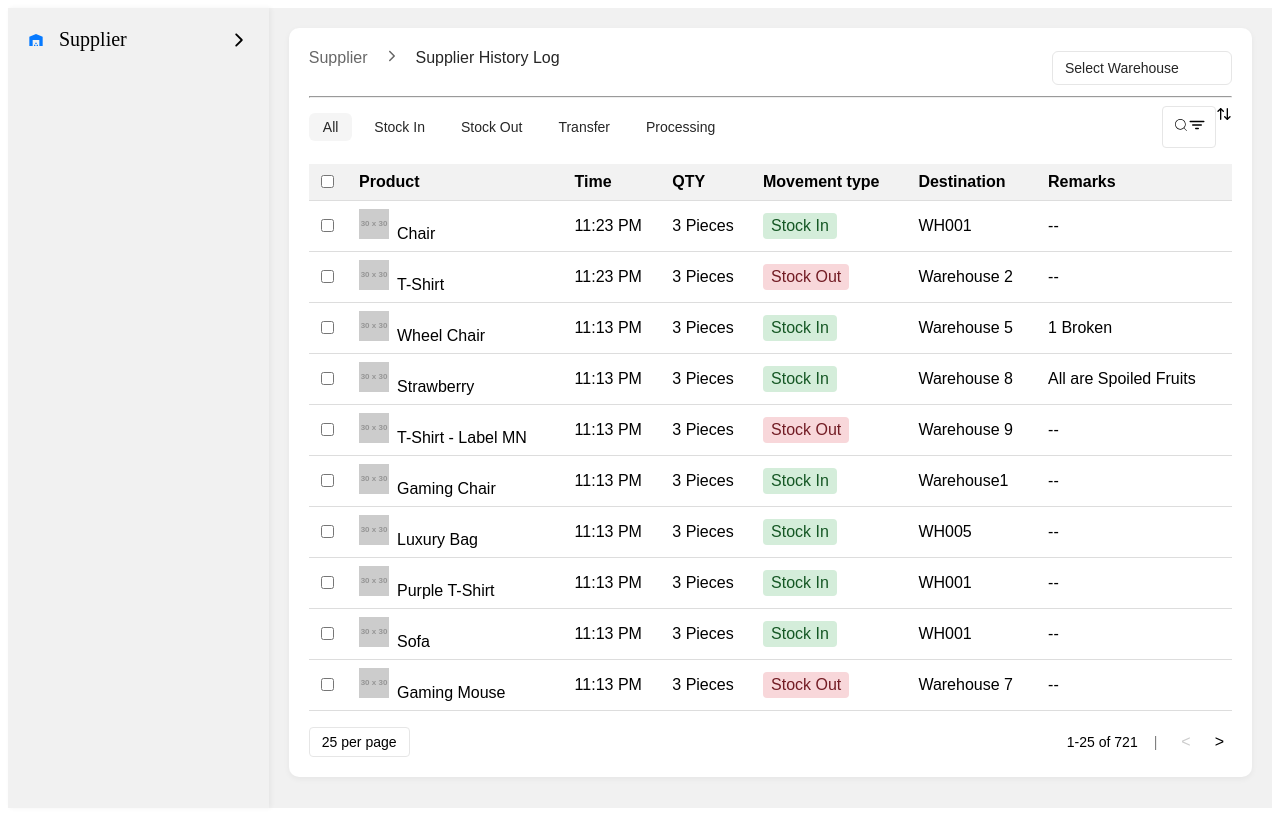
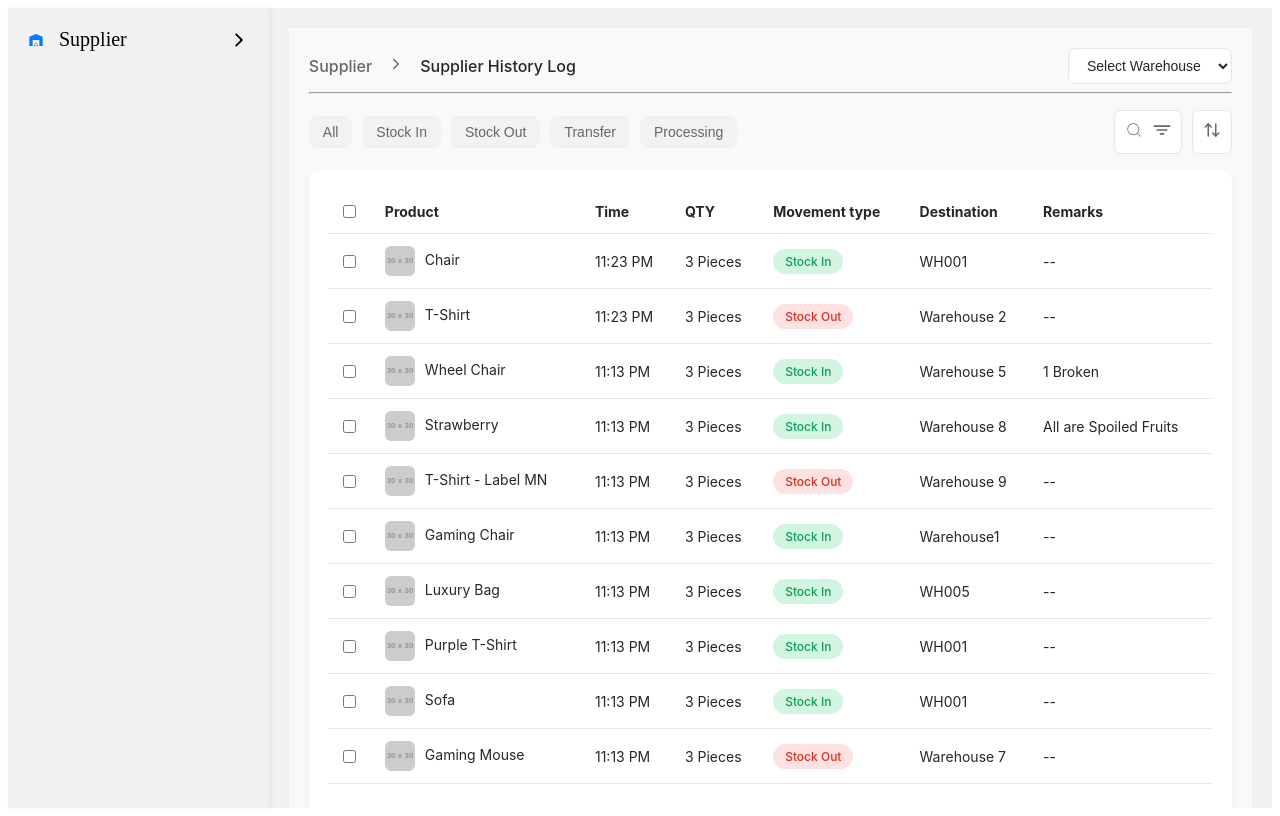
Before and after one commit to itsJitu/Supplier-Customer, a React (Vite) app in the folder Frontend/: page /SupplierHistory in a window 1280 px wide. Built offline with nearby package versions, Linux system fonts and the light colour scheme.

Commit message:
completed the popUp code

```diff
--- /dev/null
+++ b/Frontend/src/SupplierComponent/PopUp.css
@@ -0,0 +1,115 @@
+.popup-overlay {
+  position: fixed;
+  top: 0;
+  left: 0;
+  right: 0;
+  bottom: 0;
+  background-color: rgba(0, 0, 0, 0.4);
+  display: flex;
+  justify-content: center;
+  align-items: center;
+  z-index: 1000;
+}
+
+.popup-content {
+  background: #fff;
+  padding: 20px;
+  border-radius: 12px;
+  width: 95%;
+  max-width: 800px;
+  box-shadow: 0 2px 12px rgba(0, 0, 0, 0.15);
+  font-family: "Inter", sans-serif;
+  color: #262626;
+}
+
+.popup-top-bar {
+  display: flex;
+  gap: 10px;
+  align-items: center;
+  margin-bottom: 15px;
+}
+
+.status-btn.stock-in {
+  background-color: #28c76f;
+  color: white;
+  border: none;
+  padding: 6px 12px;
+  border-radius: 6px;
+  font-size: 14px;
+}
+
+.status-select {
+  padding: 6px 10px;
+  border: 1px solid #ccc;
+  border-radius: 6px;
+}
+
+.popup-header {
+  display: flex;
+  justify-content: space-between;
+  font-size: 14px;
+  margin-bottom: 10px;
+}
+
+.popup-section {
+  display: flex;
+  justify-content: space-between;
+  margin-bottom: 15px;
+  font-size: 14px;
+}
+
+.popup-table-container {
+  overflow-x: auto;
+  margin-bottom: 20px;
+}
+
+.popup-table {
+  width: 100%;
+  border-collapse: collapse;
+}
+
+.popup-table th,
+.popup-table td {
+  padding: 10px;
+  text-align: left;
+  border-bottom: 1px solid #e6e6e6;
+  font-size: 14px;
+}
+
+.popup-summary {
+  font-size: 14px;
+  margin-bottom: 20px;
+  border-top: 1px solid #e6e6e6;
+  padding-top: 10px;
+}
+
+.summary-line {
+  display: flex;
+  justify-content: space-between;
+  margin-bottom: 5px;
+}
+
+.summary-line.total {
+  font-weight: bold;
+}
+
+.popup-other-info {
+  display: flex;
+  justify-content: space-between;
+  background: #f9f9f9;
+  padding: 12px;
+  border-radius: 8px;
+  font-size: 14px;
+  margin-bottom: 20px;
+}
+
+.popup-close-btn {
+  background-color: #f2f2f2;
+  border: none;
+  padding: 8px 16px;
+  border-radius: 6px;
+  cursor: pointer;
+  font-size: 14px;
+  color: #676767;
+  float: right;
+}
--- /dev/null
+++ b/Frontend/src/SupplierComponent/PopUp.jsx
@@ -0,0 +1,82 @@
+import React from "react";
+import "./PopUp.css";
+
+const PopUp = ({ data, onClose }) => {
+  if (!data) return null;
+
+  return (
+    <div className="popup-overlay">
+      <div className="popup-content">
+        {/* Header Buttons */}
+        <div className="popup-top-bar">
+          <button className="status-btn stock-in">Stock In</button>
+          <select className="status-select">
+            <option>Reached</option>
+            <option>In Transit</option>
+          </select>
+        </div>
+
+        {/* Reference and Date */}
+        <div className="popup-header">
+          <span>Reference No. :- <strong>{data.referenceNo}</strong></span>
+          <span>Date :- {data.date}</span>
+        </div>
+
+        {/* Supplier and Destination */}
+        <div className="popup-section">
+          <div><strong>Supplier</strong><br />{data.supplier}</div>
+          <div><strong>Destination</strong><br />{data.destination}</div>
+        </div>
+
+        {/* Product Table */}
+        <div className="popup-table-container">
+          <table className="popup-table">
+            <thead>
+              <tr>
+                <th></th>
+                <th>Products</th>
+                <th>SKU</th>
+                <th>Quantity</th>
+                <th>Unit Price</th>
+                <th>Total Price</th>
+              </tr>
+            </thead>
+            <tbody>
+              {data.products.map((product, index) => (
+                <tr key={index}>
+                  <td><input type="checkbox" /></td>
+                  <td>{product.name}</td>
+                  <td>{product.sku}</td>
+                  <td>{product.quantity}</td>
+                  <td>₹ {product.unitPrice.toLocaleString()}</td>
+                  <td>₹ {product.totalPrice.toLocaleString()}</td>
+                </tr>
+              ))}
+            </tbody>
+          </table>
+        </div>
+
+        {/* Summary */}
+        <div className="popup-summary">
+          <div className="summary-line">Subtotal <span>₹ {data.subtotal.toLocaleString()}</span></div>
+          <div className="summary-line">CGST <span>{data.cgst}%</span></div>
+          <div className="summary-line">SGST <span>{data.sgst}%</span></div>
+          <div className="summary-line">Shipping Charges <span>₹ {data.shippingCharges.toLocaleString()}</span></div>
+          <div className="summary-line total">Total Price <span>₹ {data.totalPrice.toLocaleString()}</span></div>
+        </div>
+
+        {/* Other Info */}
+        <div className="popup-other-info">
+          <div><strong>Payments Method</strong><br />{data.paymentMethod}</div>
+          <div><strong>Courier Partner</strong><br />{data.courierPartner}</div>
+          <div><strong>Arrival Time</strong><br />{data.arrivalTime}</div>
+        </div>
+
+        {/* Close Button */}
+        <button className="popup-close-btn" onClick={onClose}>Close</button>
+      </div>
+    </div>
+  );
+};
+
+export default PopUp;
--- a/Frontend/src/SupplierComponent/SupplierHistory.css
+++ b/Frontend/src/SupplierComponent/SupplierHistory.css
@@ -1,9 +1,7 @@
 .supplier-history-container {
-  background-color: #ffffff;
   padding: 20px;
-  border-radius: 10px;
-  box-shadow: 0 2px 6px rgba(0, 0, 0, 0.05);
-  font-family: sans-serif;
+  font-family: "Inter", sans-serif;
+  background-color: #f9f9f9;
 }
 
 .breadcrumb {
@@ -11,69 +9,56 @@
   font-weight: 500;
   display: flex;
   align-items: center;
-  margin-bottom: 20px;
+  color: #676767;
+}
+
+.breadcrumb span:last-child {
+  color: #262626;
+}
+
+.warehouse-select-wrapper select {
+  padding: 8px 14px;
+  border: 1px solid #e6e6e6;
+  border-radius: 8px;
+  background-color: #ffffff;
+  color: #262626;
+  font-size: 14px;
 }
 
 .supplier-history-controls {
   display: flex;
   justify-content: space-between;
   align-items: center;
-  margin-bottom: 16px;
+  margin: 16px 0;
+  flex-wrap: wrap;
 }
 
 .filter-tabs {
   display: flex;
-  gap: 8px;
+  gap: 10px;
 }
 
 .filter-tabs button {
-  padding: 6px 14px;
   border: none;
-  background-color: transparent;
-  color: #262626;
+  background-color: #f2f2f2;
+  color: #676767;
+  padding: 8px 14px;
+  border-radius: 8px;
+  cursor: pointer;
   font-size: 14px;
-  font-weight: 500;
-  border-radius: 6px;
-  cursor: pointer;
-  transition: background-color 0.2s ease;
+  transition: all 0.2s ease;
 }
 
-.filter-tabs button:hover,
 .filter-tabs button.active {
-  background-color: #f5f5f5;
-}
-
-.controls-right {
-  display: flex;
-  align-items: center;
-  gap: 12px;
-}
-
-.warehouse-select-wrapper {
-  width: 180px;
-}
-
-.warehouse-select {
-  width: 100%;
-  padding: 8px 12px;
-  border-radius: 6px;
-  border: 1px solid #e6e6e6;
-  background-color: #ffffff;
-  font-size: 14px;
-  color: #262626;
-  appearance: none;
-}
-
-.search-input {
-  padding: 8px;
-  border-radius: 6px;
-  border: 1px solid #e6e6e6;
-  font-size: 14px;
-  width: 200px;
+  background-color:#f2f2f2;
+  color: #676767;
 }
 
 .supplier-history-table-container {
-  overflow-x: auto;
+  background-color: #ffffff;
+  border-radius: 10px;
+  padding: 20px;
+  box-shadow: 0 2px 6px rgba(0, 0, 0, 0.05);
 }
 
 .supplier-history-table {
@@ -83,68 +68,92 @@
 
 .supplier-history-table th,
 .supplier-history-table td {
-  border: none; /* Remove all borders */
-  border-bottom: 1px solid #ddd; /* Add only bottom border */
-  padding: 8px;
+  padding: 12px 10px;
   text-align: left;
+  border-bottom: 1px solid #e6e6e6;
+  font-size: 14px;
+  color: #262626;
 }
 
-.supplier-history-table th {
-  background-color: #f2f2f2;
+.supplier-history-table th input,
+.supplier-history-table td input {
+  cursor: pointer;
 }
 
 .product-image {
   width: 30px;
   height: 30px;
-  margin-right: 8px;
+  margin-right: 10px;
+  vertical-align: middle;
+  border-radius: 6px;
+}
+
+.supplier-history-table td img + span,
+.supplier-history-table td img + strong {
+  vertical-align: middle;
 }
 
 .badge {
+  padding: 5px 12px;
+  border-radius: 20px;
+  font-size: 12px;
+  font-weight: 500;
   display: inline-block;
-  padding: 4px 8px;
-  border-radius: 4px;
-  font-weight: 500;
 }
 
-.stock-in {
-  background-color: #d4edda;
-  color: #155724;
+.badge.stock-in {
+  background-color: #d1f5e0;
+  color: #0f9d58;
 }
 
-.stock-out {
-  background-color: #f8d7da;
-  color: #721c24;
+.badge.stock-out {
+  background-color: #fde2e1;
+  color: #d93025;
 }
 
+/* Pagination Section */
 .supplier-history-pagination {
   display: flex;
-  justify-content: space-between;
-  align-items: center;
   margin-top: 16px;
+  padding-top: 16px;
   font-size: 14px;
+  justify-content: flex-end;
 }
 
 .pagination-box {
-  padding: 6px 12px;
-  border: 1px solid #e6e6e6;
-  border-radius: 4px;
+  color: #676767;
+  font-size: 14px;
 }
 
 .pagination-info {
   display: flex;
   align-items: center;
-  gap: 8px;
+  gap: 10px;
 }
 
 .pagination-arrow {
+  background-color: transparent;
   border: none;
-  background: none;
+  color: #262626;
+  font-size: 16px;
   cursor: pointer;
-  font-size: 16px;
-  padding: 0 8px;
+  padding: 4px 8px;
+  transition: all 0.2s;
 }
 
 .pagination-arrow:disabled {
+  color: #bfbfbf;
   cursor: not-allowed;
-  color: #ccc;
 }
+
+/* Icon containers */
+.supplier-history-controls > div:last-child {
+  display: flex;
+  align-items: center;
+  gap: 10px;
+}
+
+.supplier-history-controls svg {
+  color: #676767;
+  font-size: 18px;
+}
--- a/Frontend/src/SupplierComponent/SupplierHistory.jsx
+++ b/Frontend/src/SupplierComponent/SupplierHistory.jsx
@@ -4,10 +4,11 @@ import { IoIosArrowForward } from "react-icons/io";
 import { CiSearch } from "react-icons/ci";
 import { IoFilter } from "react-icons/io5";
 import { LuArrowUpDown } from "react-icons/lu";
+import PopUp from "./PopUp.jsx";
 
 function SupplierHistory() {
   const [currentPage, setCurrentPage] = useState(1);
-  const itemsPerPage = 25; // Updated to match the image (25 per page)
+  const itemsPerPage = 25;
   const totalItems = 721;
 
   const data = [
@@ -96,11 +97,53 @@ function SupplierHistory() {
   const totalPages = Math.ceil(totalItems / itemsPerPage);
   const startIndex = (currentPage - 1) * itemsPerPage;
   const endIndex = Math.min(startIndex + itemsPerPage, totalItems);
-  const currentData = data.slice(0, itemsPerPage); // Limit to itemsPerPage for the first page
+  const currentData = data.slice(0, itemsPerPage);
+
+  const [showPopup, setShowPopup] = useState(false);
+  const [popupData, setPopupData] = useState(null);
+
+  const handlePopup = (item) => {
+    setPopupData({
+      referenceNo: "123789",
+      date: "29/07/2025",
+      supplier: "Reliance - Mumbai",
+      destination: "WH-009",
+      products: [
+        {
+          name: "Color -> Green -> S",
+          sku: "CG00192T",
+          quantity: 24,
+          unitPrice: 5000,
+          totalPrice: 5000,
+        },
+        {
+          name: "Color -> Green -> M",
+          sku: "CG00192T",
+          quantity: 24,
+          unitPrice: 5000,
+          totalPrice: 5000,
+        },
+        {
+          name: "Color -> Red -> XL",
+          sku: "CG00183T",
+          quantity: 42,
+          unitPrice: 5000,
+          totalPrice: 5000,
+        },
+      ],
+      subtotal: 15000,
+      shippingCharges: 3000,
+      totalPrice: 17000,
+      paymentMethod: "Net Banking",
+      courierPartner: "Shippocket",
+      arrivalTime: "13:45 PM",
+    });
+    setShowPopup(true);
+  };
 
   return (
     <div className="supplier-history-container">
-      <div style={{display: 'flex', justifyContent: "space-between"}}>
+      <div style={{ display: "flex", justifyContent: "space-between" }}>
         <div className="breadcrumb">
           <span style={{ color: "#676767" }}>Supplier</span>
           <span style={{ margin: "0 8px", color: "#676767" }}>
@@ -131,20 +174,40 @@ function SupplierHistory() {
         </div>
 
         {/* search & filter icon arrow up & down icon*/}
-        <div  style={{display: 'flex'}}>
-          <div style={{border: "1px solid #E6E6E6", backgroundColor: "#FFFFFF", borderRadius: "4px", padding: '10px', gap:"4px"}}>
-            <span><CiSearch /></span>
-            <span><IoFilter /></span>
+        <div style={{ display: "flex" }}>
+          <div
+            style={{
+              display: "flex",
+              alignItems: "center",
+              border: "1px solid #E6E6E6",
+              backgroundColor: "#FFFFFF",
+              borderRadius: "6px",
+              padding: "10px",
+              gap: "10px",
+            }}
+          >
+            <span>
+              <CiSearch />
+            </span>
+            <span>
+              <IoFilter />
+            </span>
           </div>
 
           {/* up & down icon */}
-          <div>
-            <span><LuArrowUpDown />
-</span>
+          <div
+            style={{
+              border: "1px solid #E6E6E6",
+              backgroundColor: "#FFFFFF",
+              borderRadius: "6px",
+              padding: "10px",
+            }}
+          >
+            <span>
+              <LuArrowUpDown />
+            </span>
           </div>
-
         </div>
-
       </div>
 
       <div className="supplier-history-table-container">
@@ -164,7 +227,7 @@ function SupplierHistory() {
           </thead>
           <tbody>
             {currentData.map((item, index) => (
-              <tr key={index}>
+              <tr key={index} onClick={() => handlePopup(item)}>
                 <td>
                   <input type="checkbox" />
                 </td>
@@ -220,6 +283,10 @@ function SupplierHistory() {
           </div>
         </div>
       </div>
+
+      {showPopup && popupData && (
+        <PopUp data={popupData} onClose={() => setShowPopup(false)} />
+      )}
     </div>
   );
 }
```
